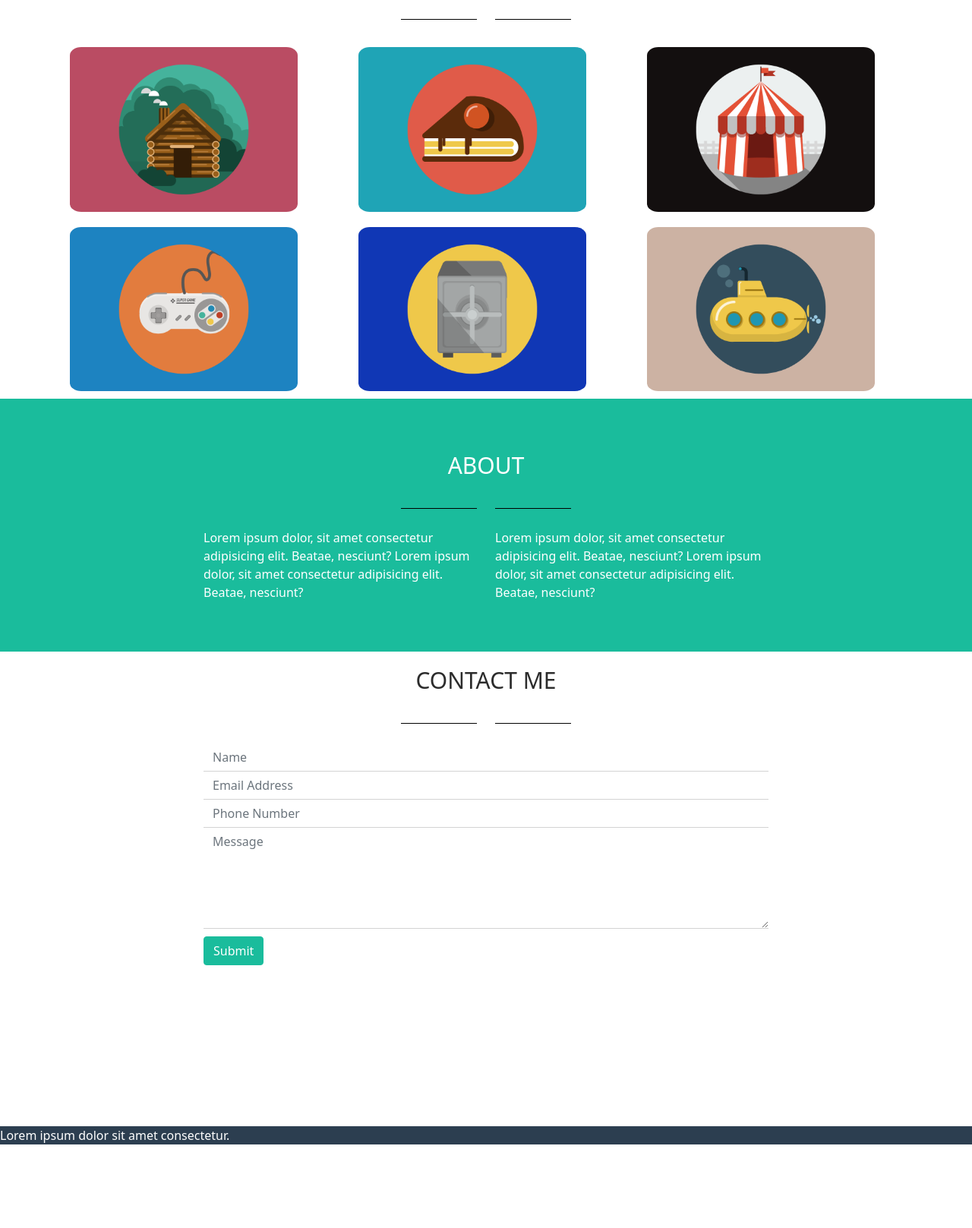
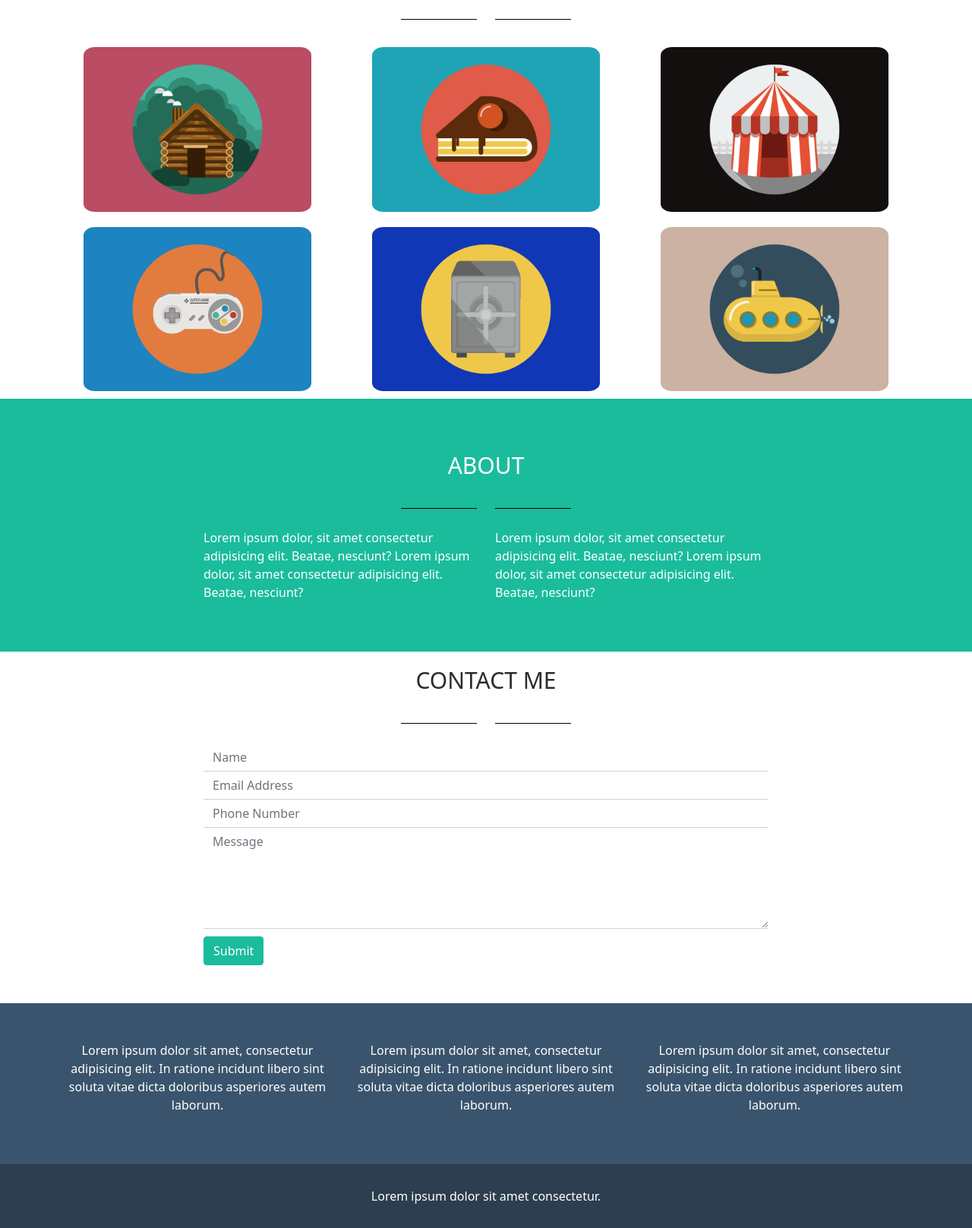
Before and after one commit to GiuliaSardell/html-css-bootstrap-freelancer, a plain HTML site: page index.html in a window 1280 px wide. Shown: the part 727-2344 px from the top of the page at 76% size. Before the commit the page ends 2234 px from the top, so only its background shows below. Drawn offline with nearby package versions, Linux system fonts and the light colour scheme.

Commit message:
modifica allineamento

```diff
--- a/css/style.css
+++ b/css/style.css
@@ -120,7 +120,7 @@ header{
 }
 
 .gs-btn{
-  margin-top: 10px;
+  margin: 10px 0 50px 0;
   border-color: #1ABC9C;
 }
 
@@ -129,3 +129,13 @@ header{
   background-color: #1ABC9C;
   opacity: .8;
 }
+
+.gs-footer-top{
+  background-color: #3A546D;
+}
+
+.gs-footer-bottom{
+  text-align: center;
+  padding: 30px 0;
+
+}
--- a/index.html
+++ b/index.html
@@ -67,7 +67,7 @@
     </div>
 
     <div class="container">
-      <div class="row">
+      <div class="row text-center">
         <div class="col-md-6 col-lg-4">
           <div class="gs-box">
             <img src="img/cabin.png" alt="">
@@ -115,11 +115,11 @@
     <div class="gs-container">
       <div class="container-fluid">
         <div class="row">
-          <div class="col-6 text-justify">
+          <div class="col-md-6 text-justify">
             <p>Lorem ipsum dolor, sit amet consectetur adipisicing elit. Beatae, nesciunt?
             Lorem ipsum dolor, sit amet consectetur adipisicing elit. Beatae, nesciunt?</p>
           </div>
-          <div class="col-6 text-justify">
+          <div class="col-md-6 text-justify">
             <p>Lorem ipsum dolor, sit amet consectetur adipisicing elit. Beatae, nesciunt?
             Lorem ipsum dolor, sit amet consectetur adipisicing elit. Beatae, nesciunt?</p>
           </div>
@@ -172,7 +172,7 @@
   <footer>
     <div class="gs-footer-top gs-py-50">
       <div class="container">
-        <div class="row">
+        <div class="row text-center">
           <div class="col-md-4"><p>Lorem ipsum dolor sit amet, consectetur adipisicing elit. In ratione incidunt libero sint soluta vitae dicta doloribus asperiores autem laborum.</p></div>
           <div class="col-md-4"><p>Lorem ipsum dolor sit amet, consectetur adipisicing elit. In ratione incidunt libero sint soluta vitae dicta doloribus asperiores autem laborum.</p></div>
           <div class="col-md-4"><p>Lorem ipsum dolor sit amet, consectetur adipisicing elit. In ratione incidunt libero sint soluta vitae dicta doloribus asperiores autem laborum.</p></div>
```
